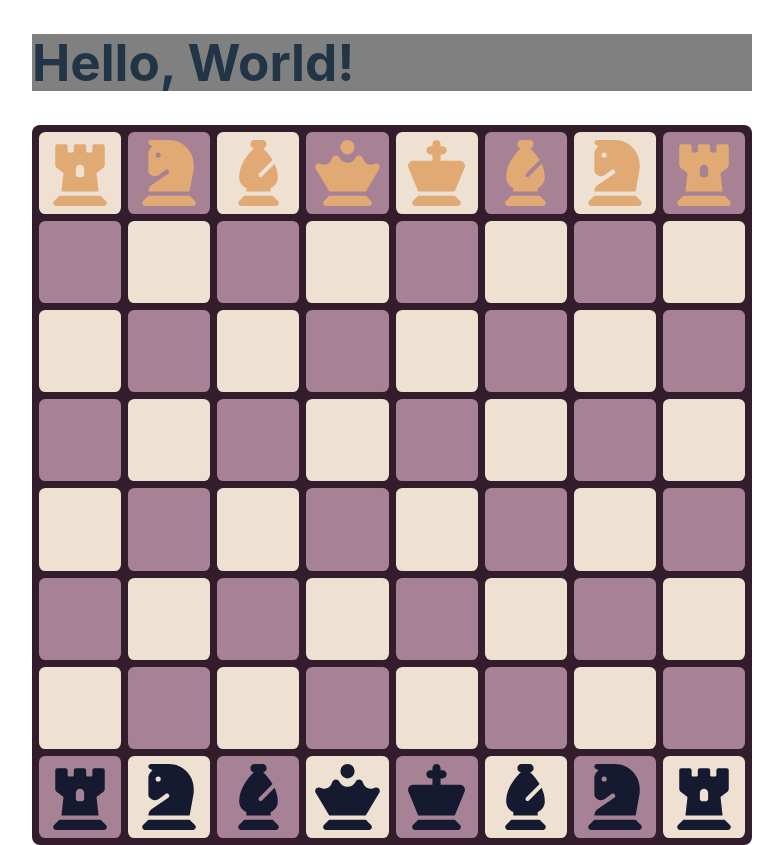
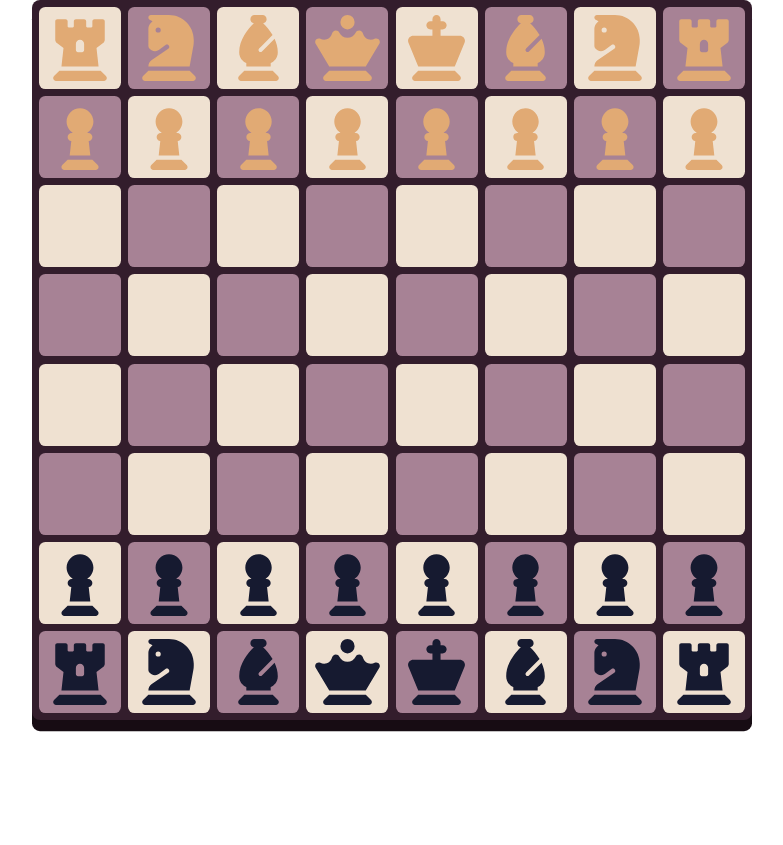
Before and after one commit to Blxee/online-chess, a React (Vite) app in the folder frontend/: page / in a window 1280 px wide. Shown: the whole page, without its empty margins (248-1031 px from the left). After the commit the page ends 800 px from the top, so only its background shows below. Built offline with nearby package versions, Linux system fonts and the light colour scheme.

Commit message:
Added: board peices to show product

```diff
--- a/frontend/src/App.css
+++ b/frontend/src/App.css
@@ -7,9 +7,12 @@
   padding: 1%;
   background-color: #331D2C;
   border-radius: 0.5rem;
+  box-shadow: #170c13 0rem 0.7rem;
 }
 
 .cell {
+  position: relative;
+  overflow: hidden;
   aspect-ratio: 1/1;
   border-radius: 0.4rem;
 }
@@ -28,3 +31,19 @@
   margin: auto;
   margin-top: 10%;
 }
+
+.cell:hover {
+  display: block;
+  outline: 0.14rem solid white;
+}
+
+.cell:hover::after {
+  position: absolute;
+  content: '';
+  top: 0%;
+  left: 0%;
+  width: 100%;
+  height: 100%;
+  /* background: rgba(50, 0, 255, 0.3); */
+  background: rgba(60, 255, 50, 0.3);
+}
--- a/frontend/src/App.jsx
+++ b/frontend/src/App.jsx
@@ -14,18 +14,9 @@ import whiteRook from '/icons/white-rook.svg';
 import whitePawn from '/icons/white-pawn.svg';
 
 
-// const PIECES = {
-//   'king': blackKing,
-//   'queen': blackQueen,
-//   'bishop': blackBishop,
-//   'knight': blackKnight,
-//   'rook': blackRook,
-//   'pawn': blackPawn,
-// }
-
-
 export default function App() {
-  const [grid, setGrid] = useState({
+  const [grid, setGrid] = useState(() => {
+     let obj = {
       0: whiteRook,
       1: whiteKnight,
       2: whiteBishop,
@@ -42,12 +33,17 @@ export default function App() {
       61: blackBishop,
       62: blackKnight,
       63: blackRook,
+    };
+    for (let i = 0; i < 8; i++) {
+      obj[8 + i] = whitePawn;
+      obj[48 + i] = blackPawn;
+    }
+
+    return obj;
   });
 
   return (
     <>
-      <h1 style={{backgroundColor: 'gray', width: '100%'}}>Hello, World!</h1>
-
       <div id='board'>
         {[...Array(8 * 8).keys()].map((x) => {
           return (
@@ -60,6 +56,7 @@ export default function App() {
           );
         })}
       </div>
+
     </>
   )
 }
--- a/frontend/src/index.css
+++ b/frontend/src/index.css
@@ -31,7 +31,8 @@ body {
   display: flex;
   flex-direction: column;
   place-items: center;
-  width: 100vw;
+  min-height: 100vh;
+  background-color: white;
 }
 
 h1 {
```
Lines whose indentation alone changed are shown as unchanged.
